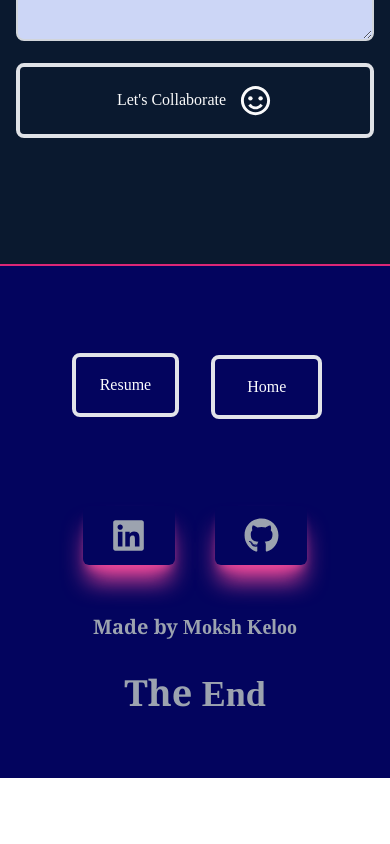
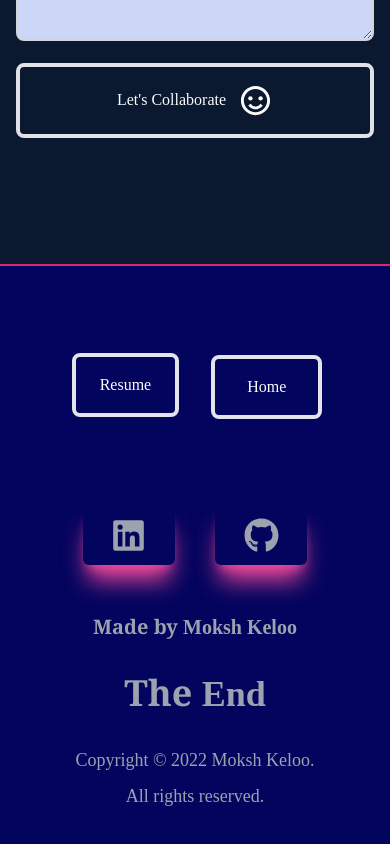
Before and after one commit to mkeloo/A-Portolio-Resume, a React (Create React App) app: page / in a window 390 px wide. Shown: the part 5712-6556 px from the top of the page. Before the commit the page ends 6490 px from the top, so only its background shows below. Built offline with nearby package versions, Linux system fonts and the light colour scheme; the HTML template or start-up script is replaced by a standard one.

Commit message:
Footer copyright

```diff
--- a/src/components/Footer.jsx
+++ b/src/components/Footer.jsx
@@ -5,6 +5,7 @@ import { FaLinkedin, FaGithub } from 'react-icons/fa';
 import '../index.css';
 
 const Footer = () => {
+  const year = new Date().getFullYear();
   return (
     <div className="w-full bg-[#03045e] text-gray-400 py-8 px-2 border-t-2 border-pink-600">
       <div className="flex flex-col-2 items-center justify-center max-w-screen-xl mx-auto h-full px-3 py-12">
@@ -85,7 +86,7 @@ const Footer = () => {
         </div>
       </div>
       <div className="flex flex-col items-center pb-8 mt-12">
-        <h1 className="text-xl sm:text-xl  mb-8 lg:text-2xl px-2 link link-underline link-underline-black ">
+        <h1 className="text-xl sm:text-xl mt-0 md:mt-8 mb-8 lg:text-2xl px-2 link link-underline link-underline-black ">
           <span className="font-serif font-semibold">Made by </span>
           <span className="font-extrabold ">Moksh Keloo</span>
         </h1>
@@ -94,6 +95,11 @@ const Footer = () => {
           <span className="font-extrabold ">End</span>
         </h1>
       </div>
+
+      <div className="flex flex-col items-center justify-center">
+        <p className="text-lg  mb-2 px-2 ">Copyright © {year} Moksh Keloo.</p>
+        <p className="text-lg  mb-8 px-2 ">All rights reserved.</p>
+      </div>
     </div>
   );
 };
```
Also changed, not shown: 1 other file (tests, documents, lock files or other folders).
